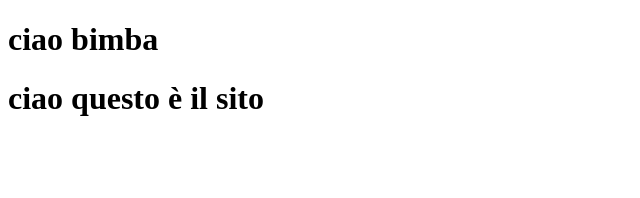
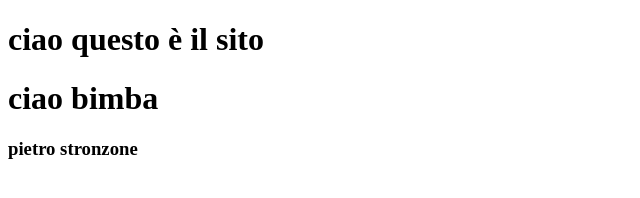
Before and after one commit to pietrog30/sito_prova, a plain HTML site: page index.html in a window 1280 px wide. Shown: the whole page, without its empty margins (0-640 px from the left). Drawn offline with Linux system fonts and the light colour scheme.

Commit message:
aggiunta scritta molto importante

```diff
--- a/index.html
+++ b/index.html
@@ -2,9 +2,11 @@
 <html>
 <head>
 	<title>Sito </title>
-	<h1> ciao bimba </h1>
+
 </head>
 <body>
  	<h1>ciao questo è il sito</h1>
+ 	<h1> ciao bimba </h1>
+ 	<h3> pietro stronzone </h3>
 </body>
 </html>
```
